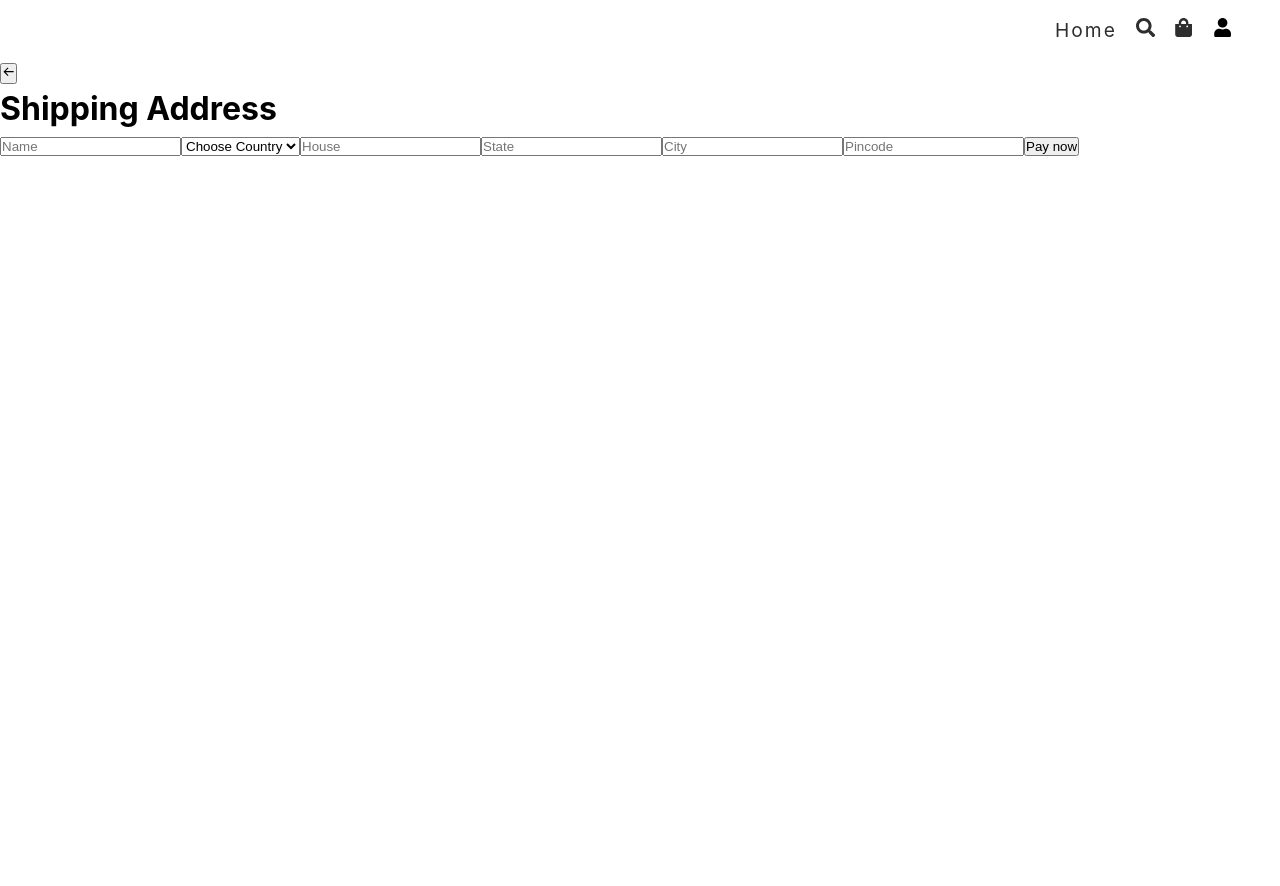
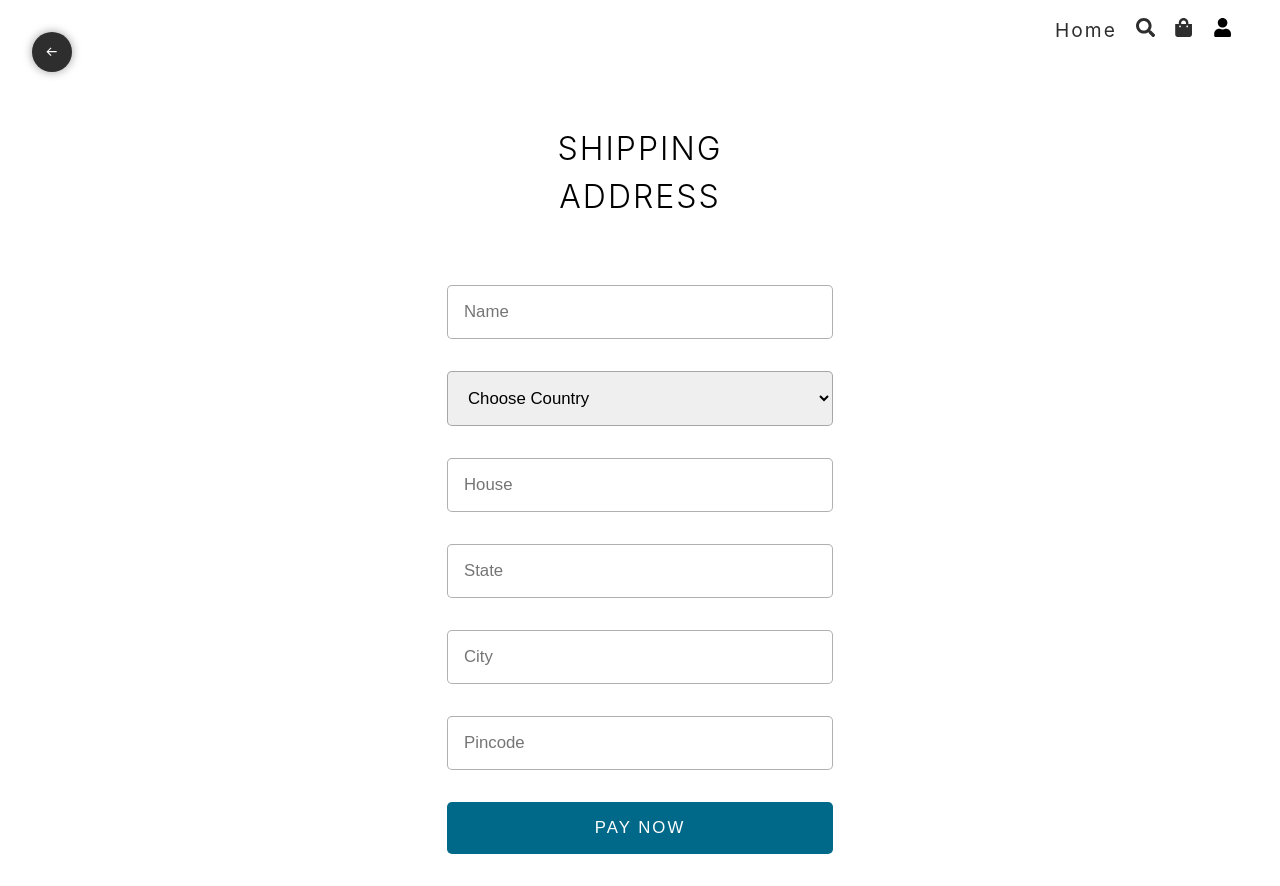
Before and after one commit to And4Web/MERN_E-Commerce_6pp, a React (Vite) app in the folder frontend/: page /shipping in a window 1280 px wide. Before the commit the page ends 800 px from the top, so only its background shows below. Built offline with nearby package versions, Linux system fonts and the light colour scheme.

Commit message:
shipping.tsx page created with styling in shipping.scss

```diff
--- a/frontend/src/pages/Shipping.tsx
+++ b/frontend/src/pages/Shipping.tsx
@@ -1,7 +1,9 @@
 import React, { ChangeEvent, useState } from "react";
 import { BiArrowBack } from "react-icons/bi";
+import { useNavigate } from "react-router-dom";
 
 function Shipping() {
+  const navigate = useNavigate();
   const [shippingInfo, setShippingInfo] = useState({
     name: "",
     house: "",
@@ -16,7 +18,7 @@
   };
   return (
     <div className="shipping">
-      <button>
+      <button className="back-btn" onClick={()=>navigate("/cart")}>
         <BiArrowBack />
       </button>
 
--- a/frontend/src/styles/admin-styles/_mixin.scss
+++ b/frontend/src/styles/admin-styles/_mixin.scss
@@ -46,3 +46,12 @@
 @mixin baseShadow() {
   box-shadow: 0 0 10px rgba(0, 0, 0, 0.384);
 }
+
+@mixin btn($p: 0.5rem 1rem, $bg, $c){
+  padding: $p;
+  cursor: pointer;
+  border: none;
+  outline: none;
+  background-color: $bg;
+  color: $c;
+}
--- a/frontend/src/styles/app.scss
+++ b/frontend/src/styles/app.scss
@@ -37,6 +37,7 @@
 
 @import "home";
 @import "cart";
+@import "shipping";
 // admin dashboard imports
 @import "admin-styles/dashboard";
 @import "admin-styles/products";
--- a/frontend/src/styles/shipping.scss
+++ b/frontend/src/styles/shipping.scss
@@ -1,3 +1,57 @@
 .shipping{
+  @include flex;
 
+  .back-btn{
+    @include square(2.5rem);
+    background-color: $color2;
+    color: $color1;
+    @include flex;
+    position: fixed;
+    top: 2rem;
+    left: 2rem;
+    border-radius: 100%;
+    border: none;
+    outline: none;
+    cursor: pointer;
+    @include baseShadow;
+
+    svg{
+      transition: all 0.3s;
+    }
+
+    &:hover svg{
+      translate: -0.25rem;
+    }
+  }
+
+
+  > form{
+    max-width: 450px;
+    width: 100%;
+    @include flex(column, center, stretch, 2rem);
+    padding: 2rem;
+
+    >h1{
+      @include heading(2px);
+      margin: 2rem;
+      text-align: center;
+    }
+    >input,>select{
+      border: 1px solid rgba(31,31,31,0.351);
+      padding: 1rem;
+      outline: none;
+      font-size: 1.05rem;
+      border-radius: 5px;
+    }
+    >button{
+      @include btn(1rem, $color3, $color1);
+      border-radius: 5px;
+      font-size: 1.05rem;
+      text-transform: uppercase;
+      letter-spacing: 2px;
+      &:hover{
+        opacity: 0.8;
+      }
+    }
+  }
 }
```
